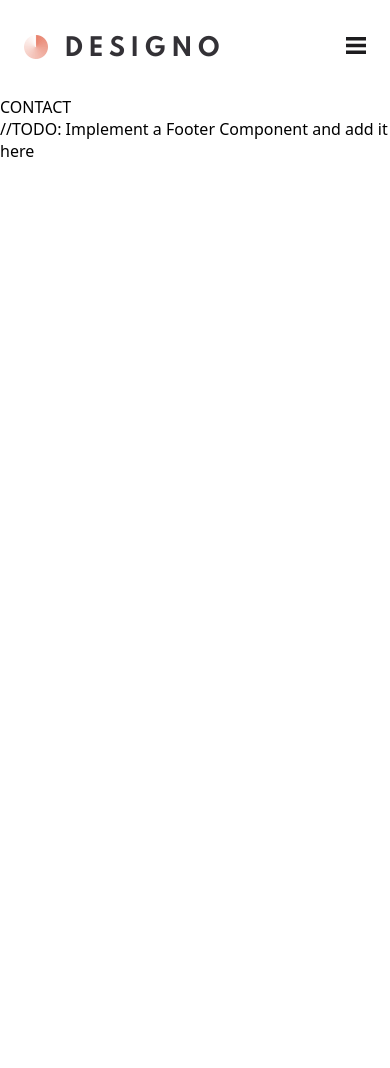
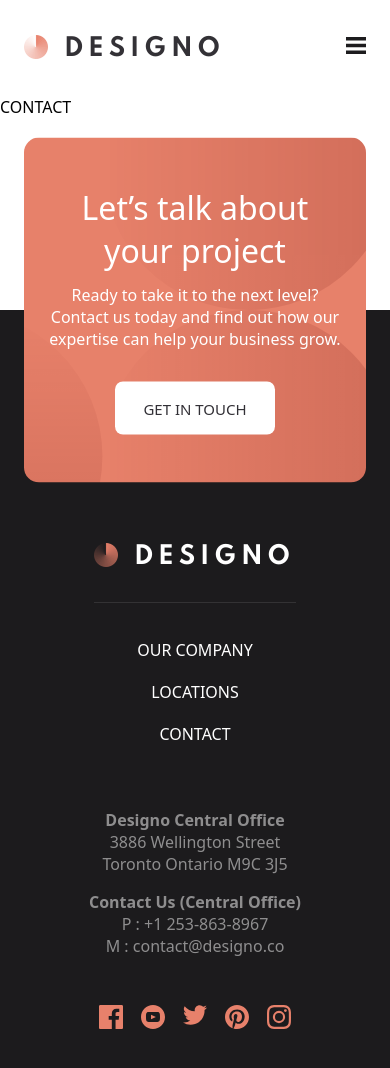
Before and after one commit to FocusCookie/fm-designo, a React (Create React App) app: page /contact in a window 390 px wide. Shown: the top 1068 px of the page. Before the commit the page ends 844 px from the top, so only its background shows below. Built offline with nearby package versions, Linux system fonts and the light colour scheme.

Commit message:
Finished responsive Footer Component and added it to the App.

```diff
--- a/src/App.tsx
+++ b/src/App.tsx
@@ -2,6 +2,7 @@ import React from "react";
 import "./App.css";
 import { Routes, Route } from "react-router-dom";
 import { Navigation } from "./Components/Navigation/Navigation";
+import { Footer } from "./Components/Footer/Footer";
 
 const NAV_LINKS = [
   { label: "our company", route: "/company" },
@@ -23,7 +24,7 @@ function App() {
           <Route path="/contact" element={<div>CONTACT</div>} />
         </Routes>
       </div>
-      //TODO: Implement a Footer Component and add it here
+      <Footer links={NAV_LINKS} />
     </div>
   );
 }
--- a/src/Components/Button/Button.css
+++ b/src/Components/Button/Button.css
@@ -1,5 +1,5 @@
 .button {
-  @apply bg-d_peach-500 hover:bg-d_light_peach-500 text-white rounded-lg px-6 pb-4 pt-[1.0625rem] text-button outline-none border-0 uppercase cursor-pointer font-medium;
+  @apply bg-d_peach-500 hover:bg-d_light_peach-500 text-white rounded-lg px-[1.125rem] pb-4 pt-[1.0625rem] text-button outline-none border-0 uppercase cursor-pointer font-medium;
 }
 
 .button--block {
--- a/src/Components/Footer/Footer.css
+++ b/src/Components/Footer/Footer.css
@@ -1,15 +1,64 @@
 .footer {
-  @apply bg-white grid grid-rows-3 grid-cols-1;
+  @apply bg-white bg-d_black-500 text-white mt-[12rem] flex flex-col items-center;
 }
 
 .footer__talk {
-  @apply row-start-1 row-end-3  mx-4 col-start-1 col-end-2 z-10;
-}
-
-.footer__void {
-  @apply bg-d_black-500 row-start-2 row-end-3 col-start-1 col-end-2;
+  @apply w-full px-6 sm:px-10 col-start-1 col-end-2 z-10 lg:max-w-[1111px] lg:justify-self-center -translate-y-1/2 sm:-translate-y-48;
 }
 
 .footer__content {
-  @apply row-start-3 row-end-3 bg-d_black-500 text-white  col-start-1 col-end-2;
+  @apply w-full px-6 sm:px-10 lg:max-w-[1111px] pt-16 flex flex-col gap-8 lg:justify-self-center -translate-y-[11rem] sm:-translate-y-48;
 }
+
+.footer__talk__imgCard__wrapper {
+  @apply flex flex-col lg:flex-row lg:justify-between items-center text-center py-12 px-6 lg:px-24 lg:py-[4.5rem] gap-8 lg:gap-0;
+}
+.footer__talk__text__wrapper {
+  @apply flex flex-col items-center lg:items-start lg:text-left gap-3;
+}
+.footer__talk__imgCard__wrapper > .button {
+  width: 160px !important;
+}
+.footer__talk__text_headline {
+  @apply text-footer font-medium md:w-1/3;
+}
+.footer__talk__text_para {
+  @apply md:w-2/3;
+}
+
+.footer__nav {
+  @apply flex flex-col sm:flex-row sm:justify-end items-center gap-5 sm:gap-10 w-full pt-8 sm:p-0;
+}
+
+.footer__address,
+.footer__contact {
+  @apply text-center opacity-50 sm:text-left;
+}
+.footer__address > span,
+.footer__contact > span {
+  @apply font-bold;
+}
+
+.footer__social {
+  @apply flex flex-row gap-[1.125rem] pt-2 sm:p-0 justify-center h-6;
+}
+.footer__social > a > img {
+  @apply w-6 min-w-max;
+}
+
+.footer__logo {
+  width: 202px;
+  @apply border-b border-solid border-d_white-100 pb-8 sm:border-0 sm:p-0;
+}
+
+.footer__content__img-nav {
+  @apply flex flex-col gap-1 justify-center items-center sm:flex-row sm:border-b sm:border-solid sm:border-d_white-100 pb-8 sm:justify-between;
+}
+
+.footer__notes {
+  @apply flex flex-col gap-10 sm:gap-4 sm:items-end sm:flex-row sm:justify-between;
+}
+
+.footer__contacts {
+  @apply flex flex-col gap-4 sm:gap-12 sm:flex-row justify-start w-full;
+}
--- a/src/Components/Footer/Footer.tsx
+++ b/src/Components/Footer/Footer.tsx
@@ -1,42 +1,144 @@
-import React from "react";
+import React, { useState, useEffect } from "react";
 import "./Footer.css";
 import { ImageCard } from "../ImageCard/ImageCard";
 import { Button } from "../Button/Button";
+import { useNavigate } from "react-router-dom";
+import Logo from "../../assets/shared/desktop/logo-light.png";
+import { Link } from "react-router-dom";
 import TalkImg from "../../assets/shared/desktop/bg-pattern-call-to-action.svg";
+import Facebook from "../../assets/shared/desktop/icon-facebook.svg";
+import Insta from "../../assets/shared/desktop/icon-instagram.svg";
+import Pinterest from "../../assets/shared/desktop/icon-pinterest.svg";
+import Twitter from "../../assets/shared/desktop/icon-twitter.svg";
+import YT from "../../assets/shared/desktop/icon-youtube.svg";
 
-interface FooterProps {}
+interface NavigationLink {
+  /**
+   * label for the link element
+   */
+  label: string;
+  /**
+   * route for the subroute
+   */
+  route: string;
+}
 
-const TALK_IMAGE = {
-  src: TalkImg,
-  alt: "Circle shapes",
-  position: "40% center",
-};
+interface FooterProps {
+  /**
+   * links to render
+   */
+  links: Array<NavigationLink>;
+}
 
-export const Footer = ({ ...props }: FooterProps) => {
+export const Footer = ({ links, ...props }: FooterProps) => {
+  const navigate = useNavigate();
+  const [talkImage, setTalkImage] = useState({
+    src: TalkImg,
+    alt: "Circle shapes",
+    position: "40% center",
+  });
+
+  useEffect(() => {
+    const handleResize = () => {
+      const width: number = window.innerWidth;
+      setTalkImage((current) => {
+        return {
+          ...current,
+          position: imgPosition(width),
+        };
+      });
+    };
+
+    handleResize();
+
+    window.addEventListener("resize", handleResize);
+
+    return () => window.removeEventListener("resize", handleResize);
+  }, []);
+
+  function imgPosition(width: number) {
+    if (width >= 640 && width < 1024) return "6% center";
+    if (width >= 1024) return "right center";
+    return "40% center";
+  }
+
+  function handleCTA() {
+    navigate("/contact");
+  }
+
+  function renderLinks() {
+    return (
+      <>
+        {links.map((link, index) => (
+          <Link
+            key={`footer__nav__item-${link.label}-${index}`}
+            to={link.route}
+            className="navigation__link"
+          >
+            {link.label}
+          </Link>
+        ))}
+      </>
+    );
+  }
+
   return (
     <div className="footer" {...props}>
       <div className="footer__talk">
-        <ImageCard image={TALK_IMAGE} dimmlevel={0}>
-          <div className="flex flex-col items-center text-center px-6 py-12 gap-8">
-            <div className="flex flex-col items-center text-center gap-3">
-              <h1 className="text-footer font-medium">
+        <ImageCard image={talkImage} dimmlevel={0} padding={"none"}>
+          <div className="footer__talk__imgCard__wrapper">
+            <div className="footer__talk__text__wrapper">
+              <h1 className="footer__talk__text_headline">
                 Let’s talk about your project
               </h1>
-              <p>
-                {" "}
-                //todo: an p klasse für sm:w-2/3 das gleiche filt für die
-                headline nur das dort 1/3 Ready to take it to the next level?
-                Contact us today and find out how our expertise can help your
-                business grow.
+              <p className="footer__talk__text_para">
+                Ready to take it to the next level? Contact us today and find
+                out how our expertise can help your business grow.
               </p>
             </div>
 
-            <Button dark label="get in touch" />
+            <Button dark label="get in touch" onClick={handleCTA} />
           </div>
         </ImageCard>
       </div>
-      <div className="footer__void"></div>
-      <div className="footer__content">content</div>
+      <div className="footer__content">
+        <div className="footer__content__img-nav">
+          <img src={Logo} alt="Designo Logo" className="footer__logo" />
+          <div className="footer__nav">{renderLinks()}</div>
+        </div>
+        <div className="footer__notes">
+          <div className="footer__contacts">
+            <div className="footer__address">
+              <span>Designo Central Office</span>
+              <p>3886 Wellington Street</p>
+              <p>Toronto Ontario M9C 3J5</p>
+            </div>
+            <div className="footer__contact">
+              <span>Contact Us (Central Office)</span>
+              <p>P : +1 253-863-8967</p>
+              <p>M : contact@designo.co</p>
+            </div>
+          </div>
+          <div className="footer__social">
+            <a target="_blank" href="https://facebook.com" rel="noreferrer">
+              <img src={Facebook} alt="facebook logo" />
+            </a>
+
+            <a target="_blank" href="https://facebook.com" rel="noreferrer">
+              <img src={YT} alt="Youtube logo" />
+            </a>
+            <a target="_blank" href="https://facebook.com" rel="noreferrer">
+              <img src={Twitter} alt="Twitter logo" />
+            </a>
+            <a target="_blank" href="https://facebook.com" rel="noreferrer">
+              <img src={Pinterest} alt="Pinterest logo" />
+            </a>
+            <a target="_blank" href="https://facebook.com" rel="noreferrer">
+              <img src={Insta} alt="Instagram logo" />
+            </a>
+          </div>
+        </div>
+      </div>
     </div>
   );
 };
--- a/src/Components/Navigation/Navigation.tsx
+++ b/src/Components/Navigation/Navigation.tsx
@@ -3,8 +3,6 @@ import "./Navigation.css";
 import Logo from "../../assets/shared/desktop/logo-dark.png";
 import Hamburger from "../../assets/shared/mobile/icon-hamburger.svg";
 import Close from "../../assets/shared/mobile/icon-close.svg";
-// import { Link } from "../Link/Link";
-
 import { Link } from "react-router-dom";
 
 interface NavigationLink {
--- a/tailwind.config.js
+++ b/tailwind.config.js
@@ -13,6 +13,7 @@ module.exports = {
           500: "hsla(270, 3%, 11%, 1)",
         },
         d_white: {
+          100: "hsla(0, 100%, 100%, 0.1)",
           500: "hsla(0, 100%, 100%, 1)",
         },
         d_light_peach: {
```
Also changed, not shown: 2 other files (tests, documents, lock files or other folders).
